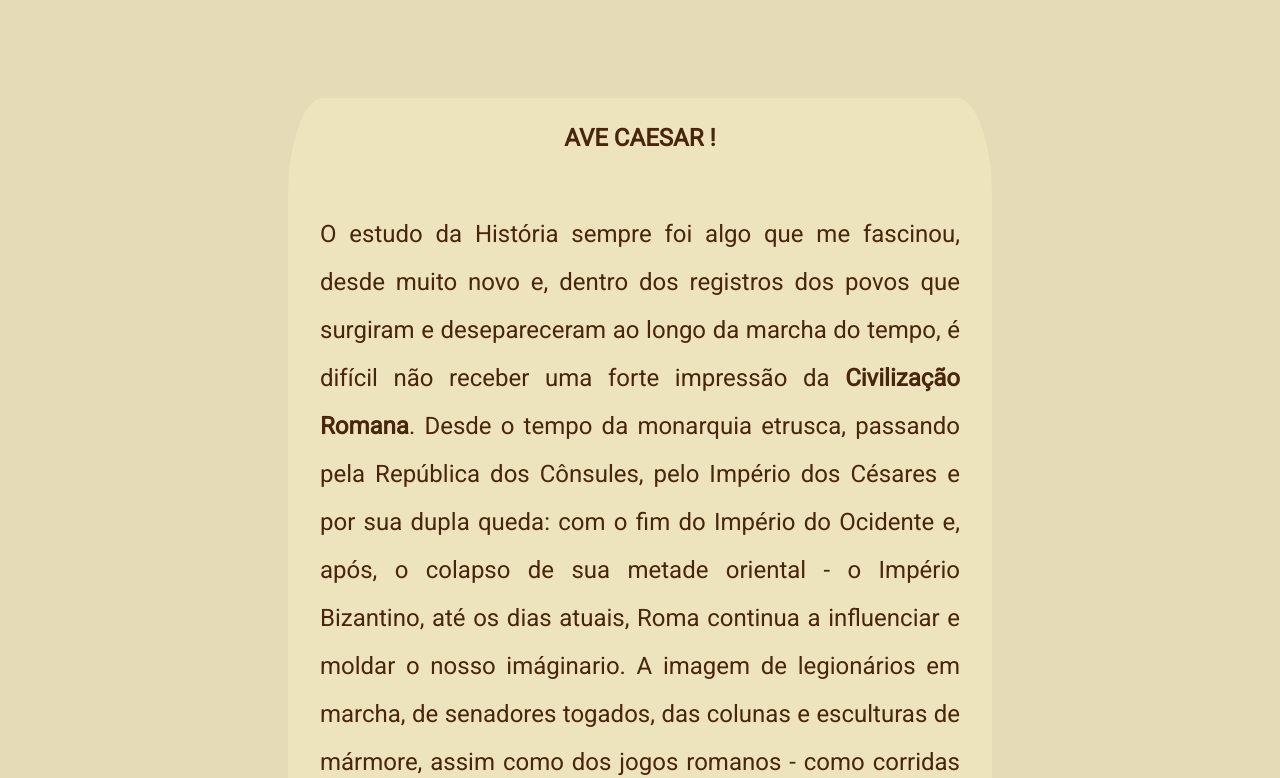
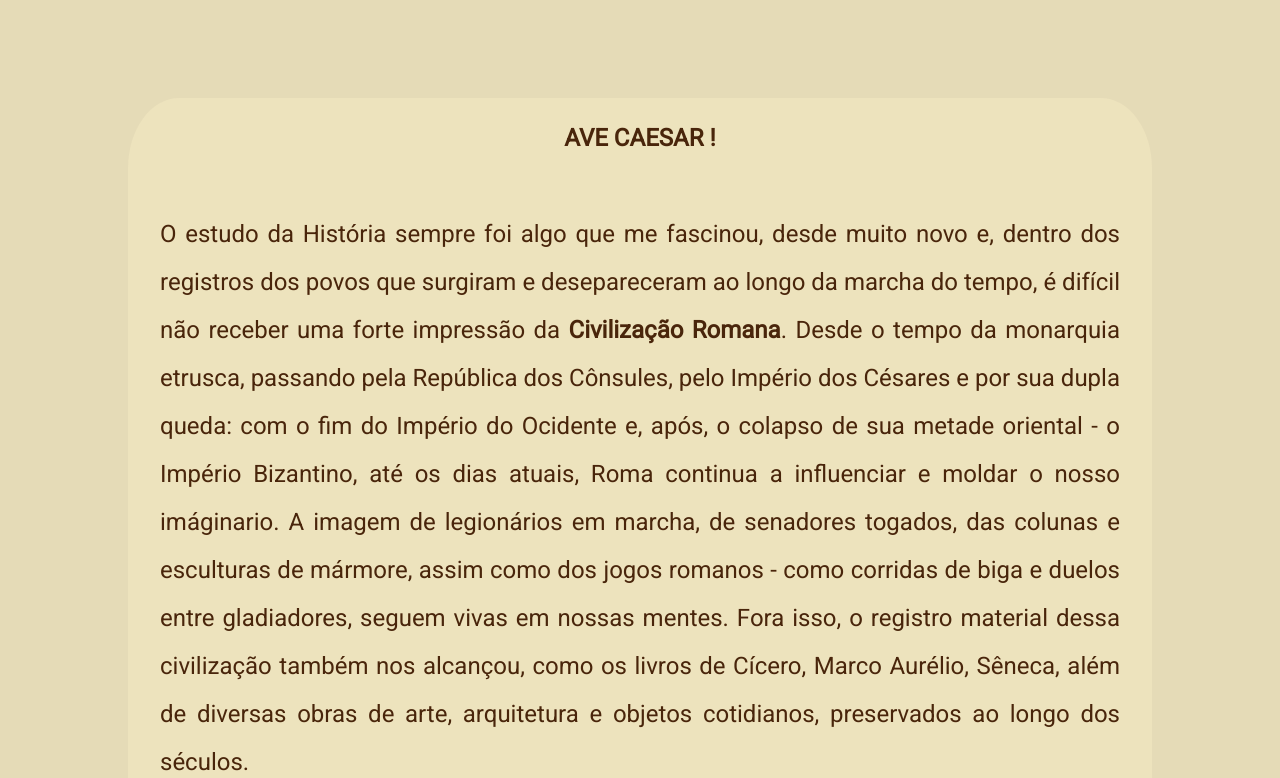
Before and after one commit to pedroisb/MinhaPrimeiraPagina, a plain HTML site: page index.html in a window 1280 px wide. Shown: the part 1042-1820 px from the top of the page. Drawn offline with Linux system fonts and the light colour scheme.

Commit message:
melhorias nas margens da tag section

```diff
--- a/css/estilos.css
+++ b/css/estilos.css
@@ -81,9 +81,9 @@ header {
 
 section{
     color:rgb(73, 37, 11);
-    margin-right: 18em;
-    margin-left: 18em;
-    margin-bottom: 6em;
+    margin-right: 10%;
+    margin-left: 10%;
+    margin-bottom: 4%;
     padding: 1em 2em 2em 2em;
     background-color: #f5eac27a;
     border-radius: 5%;
```
